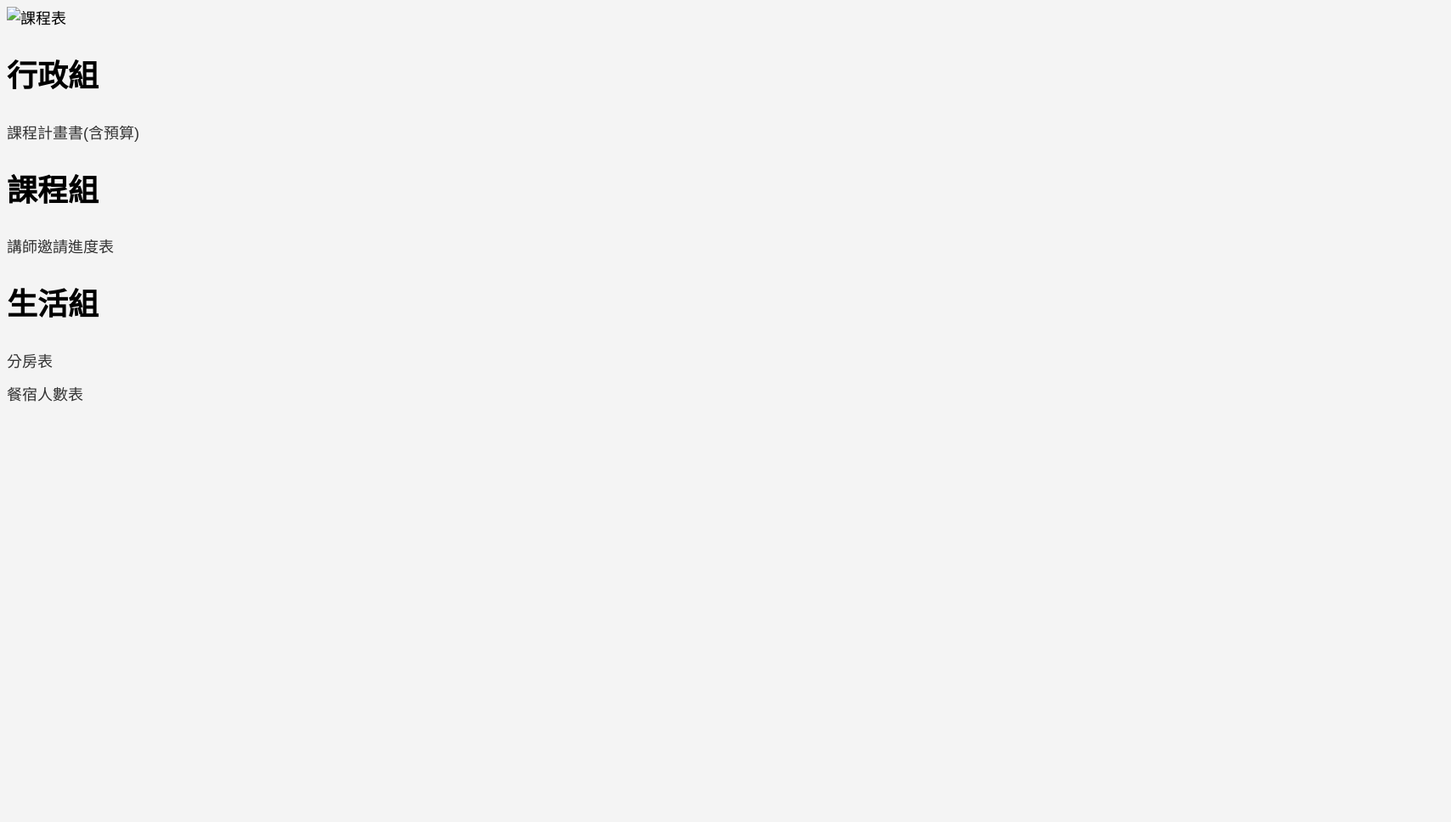
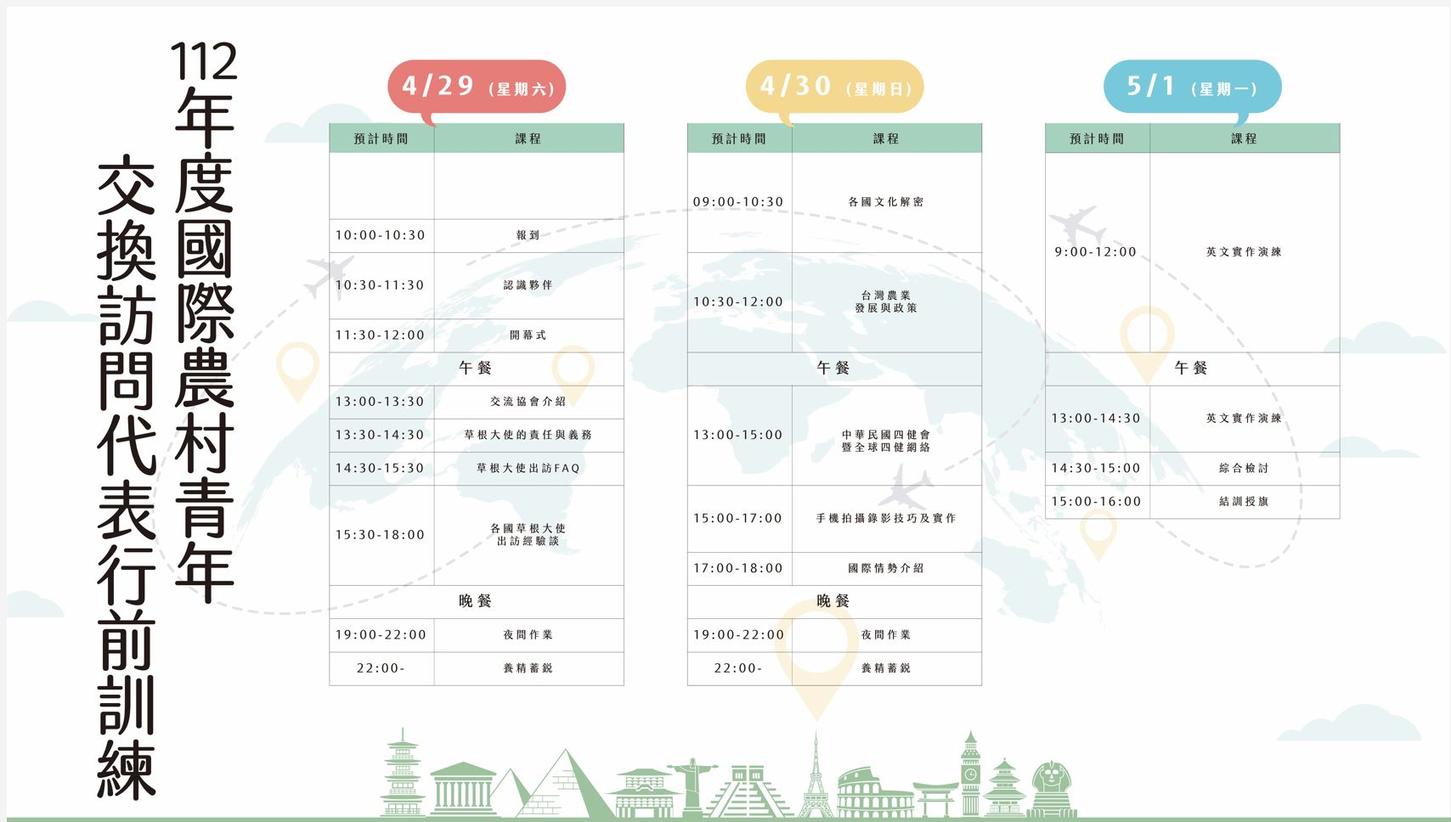
Before and after one commit to zhengliyi28/zhengliyi28.github.io, a plain HTML site: page ifye_event/index.html in a window 1280 px wide. Shown: the top 968 px of the page at 85% size, 1708 px wide, since content can reach past the window. Before the commit the page ends 800 px from the top, so only its background shows below. Drawn offline with Linux system fonts and the light colour scheme.

Commit message:
[IFYE] Link image

```diff
--- a/ifye_event/index.html
+++ b/ifye_event/index.html
@@ -27,7 +27,7 @@
     </style>
 </head>
 <body>
-	<img src="圖片網址" alt="課程表">
+	<img src="images/timesheet.jpg" alt="課程表">
     <h1>行政組</h1>
     <ul>
         <li>
```
Also changed, not shown: ifye_event/images/timesheet.jpg (renamed from ifye_event/timesheet.jpg).
